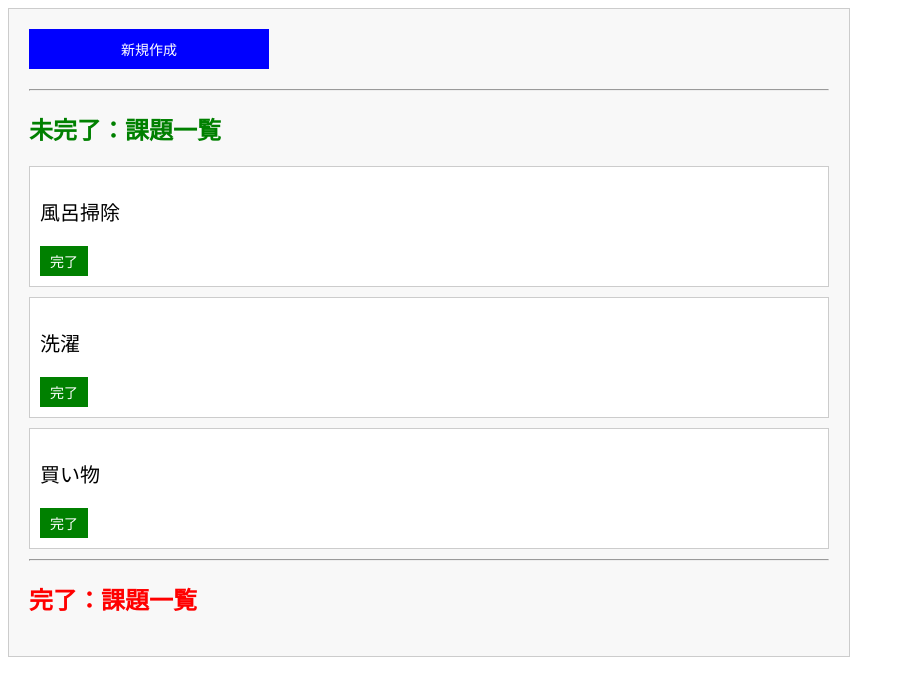
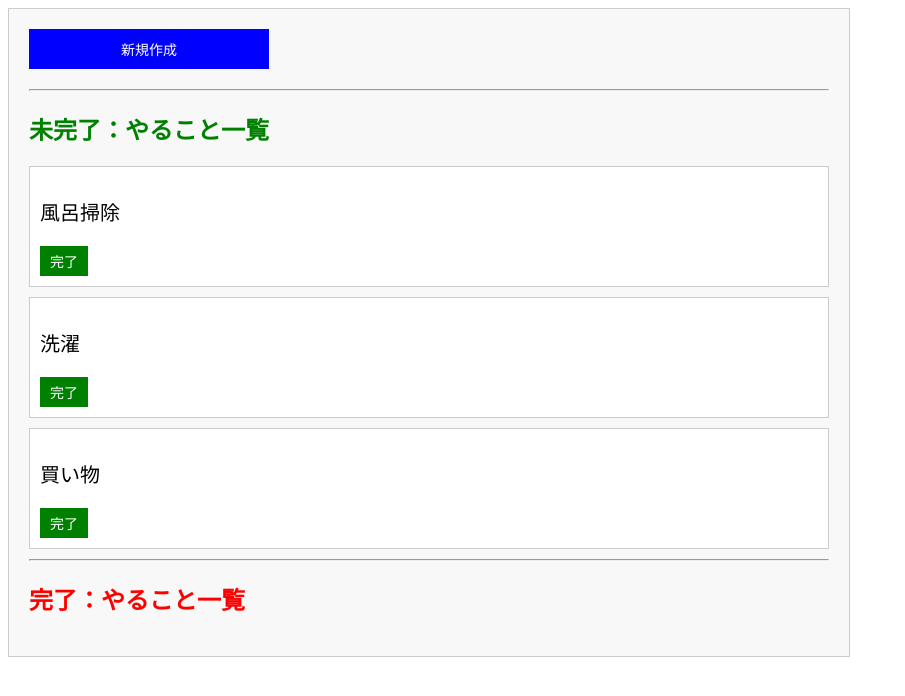
Before and after one commit to e-t-21/flask--migrate-sample, a Flask app: page / in a window 1280 px wide. Shown: the top 696 px of the page, without its empty margins (0-905 px from the left). Run offline with Flask 3, Linux system fonts and the light colour scheme.

Commit message:
HTML修正

```diff
--- a/templates/index.html
+++ b/templates/index.html
@@ -10,7 +10,7 @@
   <div class="container">
     <a href="{{ url_for('new_task') }}" class="button">新規作成</a>
     <hr>
-    <h2 class="no-complete">未完了：課題一覧</h2>
+    <h2 class="no-complete">未完了：やること一覧</h2>
     <ul>
       {% for task in uncompleted_tasks %}
       <div>
@@ -22,7 +22,7 @@
       {% endfor %}
     </ul>
     <hr>
-    <h2 class="complete">完了：課題一覧</h2>
+    <h2 class="complete">完了：やること一覧</h2>
     <ul>
       {% for task in completed_tasks %}
       <div>
--- a/templates/new_task.html
+++ b/templates/new_task.html
@@ -10,7 +10,7 @@
   <div class="container">
     <h1>新規課題</h1>
     <form method="POST" action="{{ url_for('new_task') }}">
-      <label for="content">課題内容:</label><br>
+      <label for="content">やること内容:</label><br>
       <input type="text" id="content" name="content" class="text-input"><br>
       <input type="submit" value="追加" class="button">
     </form>
```
Also changed, not shown: data.sqlite.
